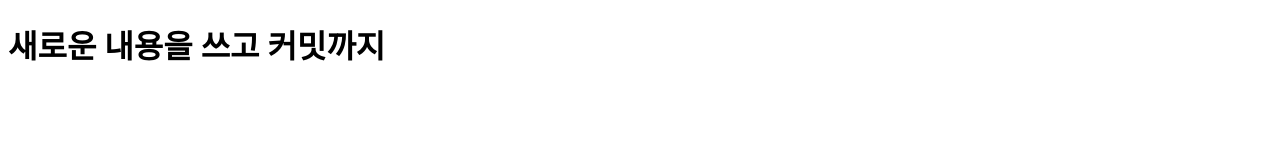
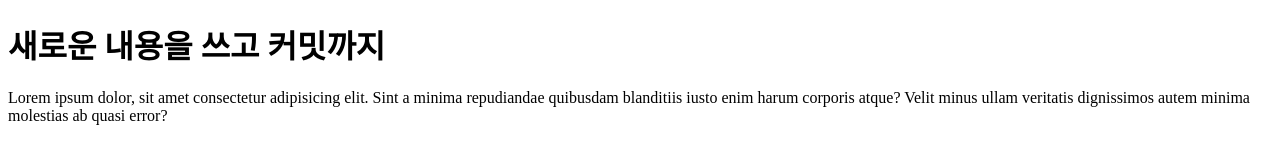
Before and after one commit to Songehyun/20240614_git_test, a website: page index.html in a window 1280 px wide. Drawn offline with Linux system fonts and the light colour scheme.

Commit message:
p태그 만들고 더미텍스트 채워넣기

```diff
--- a/index.html
+++ b/index.html
@@ -8,5 +8,10 @@
   </head>
   <body>
     <h1>새로운 내용을 쓰고 커밋까지</h1>
+    <p>
+      Lorem ipsum dolor, sit amet consectetur adipisicing elit. Sint a minima
+      repudiandae quibusdam blanditiis iusto enim harum corporis atque? Velit
+      minus ullam veritatis dignissimos autem minima molestias ab quasi error?
+    </p>
   </body>
 </html>
```
